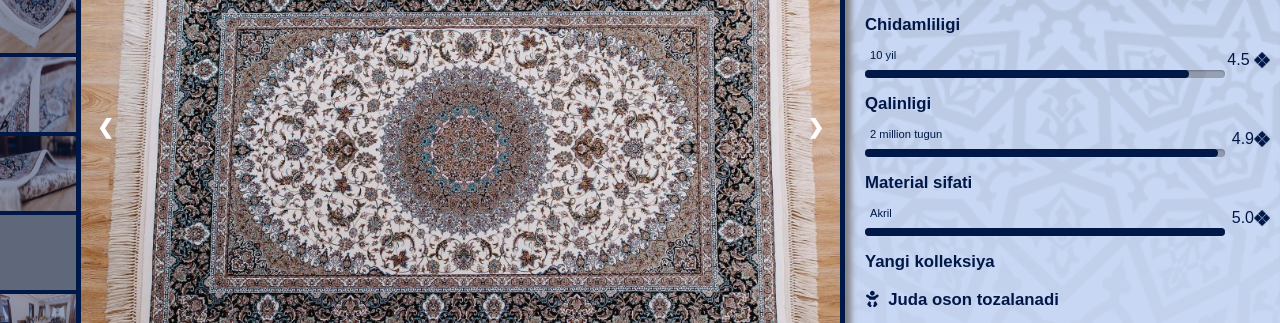
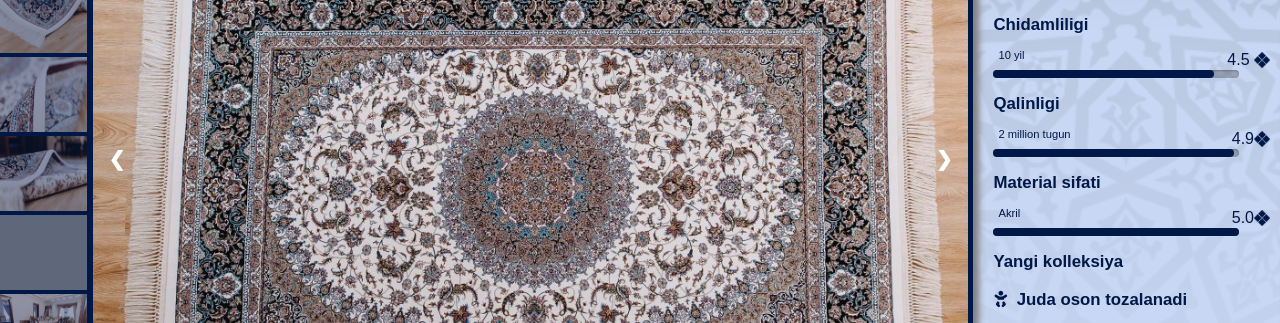
Before and after one commit to NKhalilov/saglelit, a plain HTML site: page show.html in a window 1280 px wide. Shown: the part 163-486 px from the top of the page. Drawn offline with Linux system fonts and the light colour scheme; grey boxes are pictures that could not be loaded; a web font is replaced by a local one.

Commit message:
to'g'riladim hullas

```diff
--- a/css/show.css
+++ b/css/show.css
@@ -75,7 +75,7 @@
   }
   .container3 {
     margin: 0 55px 0 20px;
-    width: 45vh;
+    width: 80%;
     text-align: center;
   }
   @keyframes progressAnimationStrike {
@@ -84,7 +84,7 @@
 }
 
 .progress2 {
- border-radius: 30px;
+ border-radius: 0.5vh;
  background: rgba(0, 0, 0, 0.25);
  box-shadow: inset 0 1px 2px rgba(0, 0, 0, 0.25), 0 1px rgba(255, 255, 255, 0.08);
 }
@@ -107,7 +107,7 @@
  100% { width: 98%; background-color: #001848 }
 }
 .progress1 {
-  border-radius: 30px;
+  border-radius: 0.5vh;
   background: rgba(0, 0, 0, 0.25);
   box-shadow: inset 0 1px 2px rgba(0, 0, 0, 0.25), 0 1px rgba(255, 255, 255, 0.08);
  }
@@ -128,7 +128,7 @@
   100% { width: 90%; background-color: #001848 }
  }
  .progress3 {
-  border-radius: 30px;
+  border-radius: 0.5vh;
   background: rgba(0, 0, 0, 0.25);
   box-shadow: inset 0 1px 2px rgba(0, 0, 0, 0.25), 0 1px rgba(255, 255, 255, 0.08);
  }
```
